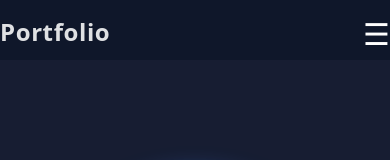
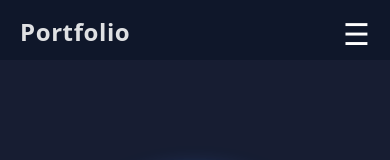
Before and after one commit to yogi-w/Portfolio, a React (Vite) app: page /about in a window 390 px wide. Shown: the top 160 px of the page. Built offline with nearby package versions, Linux system fonts and the light colour scheme.

Commit message:
certificate

```diff
--- a/src/components/Navbar.jsx
+++ b/src/components/Navbar.jsx
@@ -24,7 +24,7 @@ const Navbar = () => {
 
   return (
 <div >
-    <nav className="fixed inset-0 z-50 top-0 left-0 w-full bg-[#0f172a] flex justify-between md:px-15 md:items-center py-4 gap-x-12 h-15  ">
+    <nav className="fixed inset-0 z-50 top-0 w-full bg-[#0f172a] flex justify-between px-5 md:px-15 md:items-center py-4 gap-x-12 h-15  ">
       <span className='text-2xl font-bold tracking-wide my-auto'>Portfolio</span>
 
       {/* Desktop Menu */}
```
